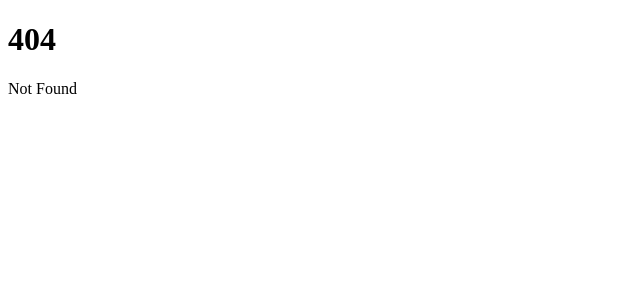
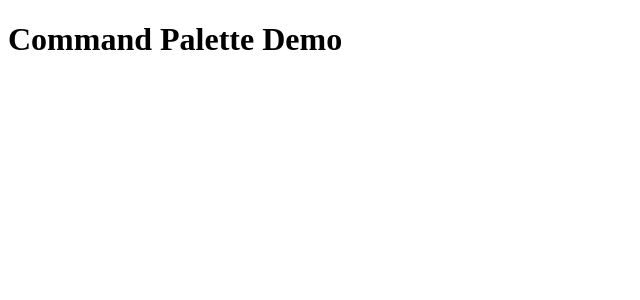
Before and after one commit to angeltrevinov/Todoso, a SvelteKit app: page /notes in a window 1280 px wide. Before the commit this address had no page. Shown: the top 300 px of the page, without its empty margins (0-640 px from the left). Built offline with nearby package versions, Linux system fonts and the light colour scheme.

Commit message:
feat(Notes): added mini example for WYSIWYG

```diff
--- a/src/app.html
+++ b/src/app.html
@@ -7,6 +7,8 @@
 		%sveltekit.head%
 	</head>
 	<body data-sveltekit-preload-data="hover" class="w-full h-dvh overflow-hidden">
-		%sveltekit.body%
+		<div style="display: contents;">
+			%sveltekit.body%
+		</div>
 	</body>
 </html>
--- a/src/lib/index.ts
+++ /dev/null
@@ -1 +0,0 @@
-// place files you want to import through the `$lib` alias in this folder.
--- a/src/routes/+page.svelte
+++ b/src/routes/+page.svelte
@@ -95,7 +95,7 @@
 </script>
 
 <h1 class="text-3xl font-bold underline">
-    Notes
+    Drawing Demo
 </h1>
 
 <canvas
--- /dev/null
+++ b/src/routes/notes/+page.svelte
@@ -0,0 +1,87 @@
+<script lang="ts">
+
+    /**
+        Notes functionality
+        - edit content
+        - Use formats
+        - Use / + <format> command: /bold
+        - Have menu button
+        - WYSIWYG options
+    */
+    let content = "";
+    let editableDiv: HTMLDivElement;
+
+    let showCommandPalette = false;
+    let commandPalettePosition = { x: 0, y: 0 };
+
+    let commands = [
+        "bold",
+        "italic",
+        "underline"
+    ];
+
+    let isListeningForCommand = false;
+    let currentCommand = "";
+
+    function listenForCommand(event: KeyboardEvent) {
+        if (event.key === "/") {
+            event.preventDefault();
+            const rect = editableDiv.getBoundingClientRect();
+            commandPalettePosition = { x: rect.left, y: rect.top + window.scrollY };
+            showCommandPalette = true;
+            isListeningForCommand = true;
+            currentCommand = ""; // Reset the command
+        } else if (isListeningForCommand) {
+            if (event.key === "Enter") {
+                event.preventDefault();
+                applyCommand(currentCommand);
+                showCommandPalette = false;
+                isListeningForCommand = false;
+            } else if (event.key === "Escape") {
+                showCommandPalette = false;
+                isListeningForCommand = false;
+            } else {
+                currentCommand += event.key; // Append the key to the current command
+            }
+        }
+    }
+
+    function applyCommand(command: string) {
+        const selection = window.getSelection();
+        if (!selection || selection.rangeCount === 0) return;
+
+        const range = selection.getRangeAt(0);
+        const span = document.createElement("span");
+
+        if (command.toLowerCase() === "bold") {
+            span.style.fontWeight = "bold";
+        } else if (command.toLowerCase() === "italic") {
+            span.style.fontStyle = "italic";
+        } else if (command.toLowerCase() === "underline") {
+            span.style.textDecoration = "underline";
+        }
+
+        span.appendChild(range.extractContents());
+        range.insertNode(span);
+    }
+</script>
+
+<h1 class="text-3xl font-bold underline">
+    Command Palette Demo
+</h1>
+
+<div
+    contenteditable="true"
+    bind:this={editableDiv}
+    onkeydown={listenForCommand}>
+    {@html content}
+</div>
+
+{#if showCommandPalette}
+    <ul style="position: absolute; top: {commandPalettePosition.y}px; left: {commandPalettePosition.x}px; background: white; border: 1px solid black;">
+        <li>Current Command: {currentCommand}</li>
+        {#each commands as command}
+            <li onclick={() => applyCommand(command)}>{command}</li>
+        {/each}
+    </ul>
+{/if}
```
